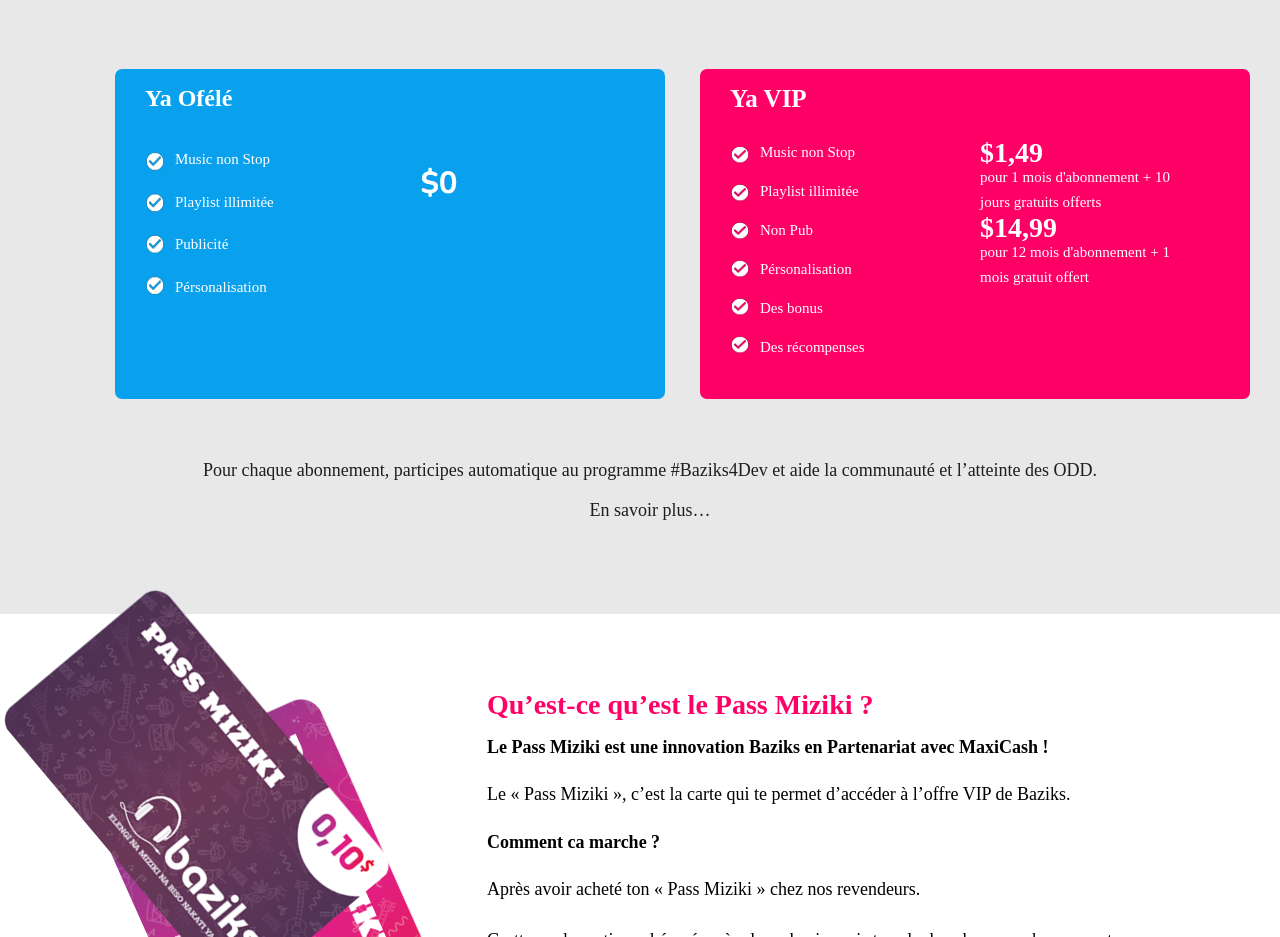
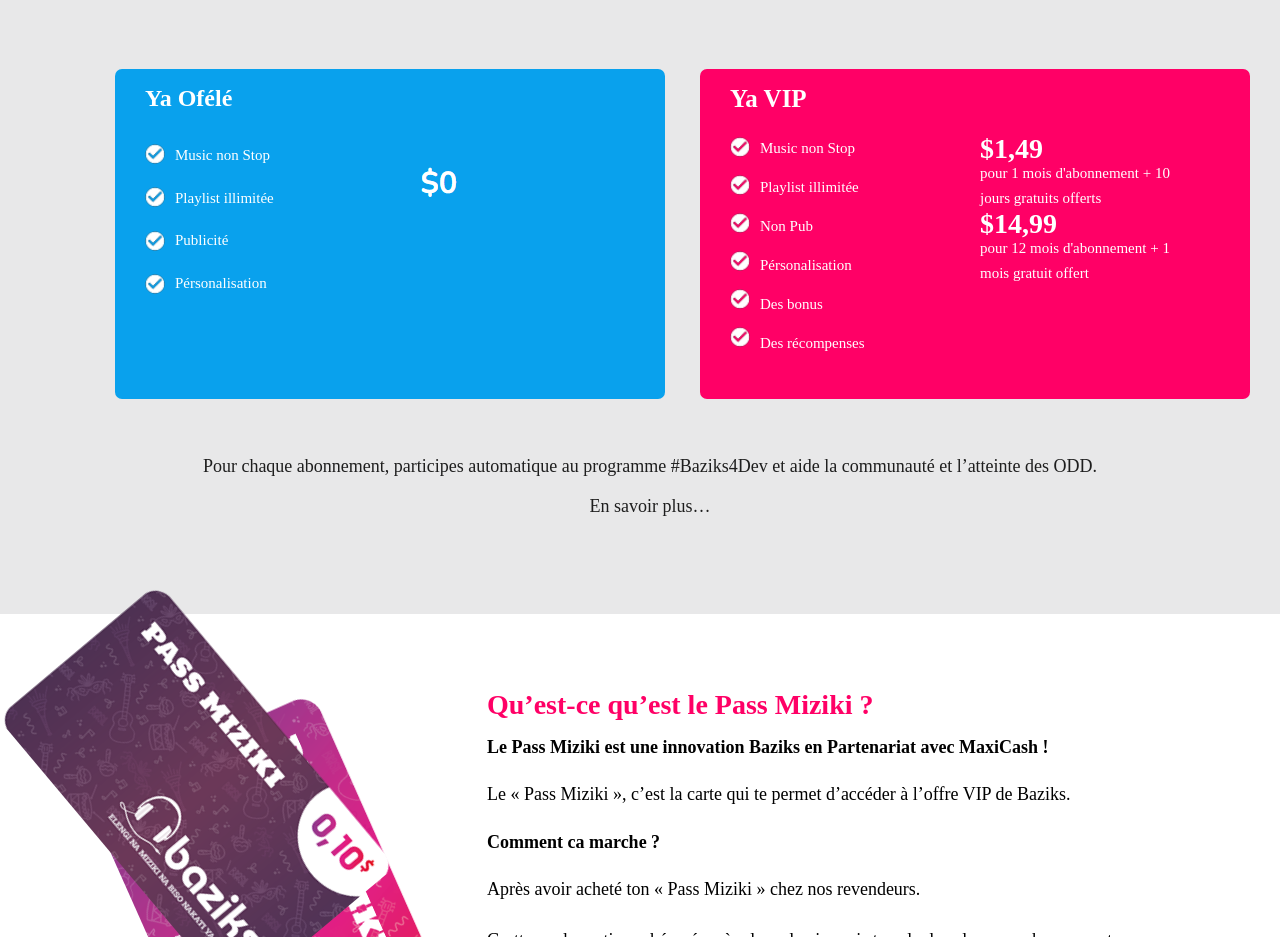
Before and after one commit to abraham241/html2, a plain HTML site: page index.html in a window 1280 px wide. Shown: the part 3420-4357 px from the top of the page. Drawn offline with Linux system fonts and the light colour scheme; a web font is replaced by a local one.

Commit message:
checkout

```diff
--- a/bazik.css
+++ b/bazik.css
@@ -485,9 +485,13 @@
 }
 
 #ligne1{
+    height: 150px;
     position: relative;
     left: 30px;
-    top: 15px;
+    top: 10px;
+    justify-content: space-between;
+    display: flex;
+    flex-direction: column;
 }
 
 #hu{
@@ -555,8 +559,12 @@
 
 #ligne2{
     position: relative;
-    top: 50px;
+    top: 40px;
     left: 30px;
+    height: 210px;
+    justify-content: space-between;
+    display: flex;
+    flex-direction: column;
 }
 
 #pa{
--- a/index.html
+++ b/index.html
@@ -276,7 +276,11 @@
                         <img src="p10.png">
                     </div>
                     <div id="ligne1">
-                        <img src="lignebleu.png" style="height:150px ; width: 20px" >
+                        <!-- <img src="lignebleu.png" style="height:150px ; width: 20px" > -->
+                            <img src="checkbox.png" style="height: 20px ; width: 20px">
+                            <img src="checkbox.png" style="height: 20px ; width: 20px">
+                            <img src="checkbox.png" style="height: 20px ; width: 20px">
+                            <img src="checkbox.png" style="height: 20px ; width: 20px">
                     </div>
                     <div id="zz">
                     <p>Music non Stop <br>
@@ -293,7 +297,13 @@
                     <div class="pterose1">
                         <h2>Ya VIP</h2>
                         <div id="ligne2">
-                            <img src="lignerose.png"style="height: 210px; width: 20px;" >
+                            <!-- <img src="lignerose.png"style="height: 210px; width: 20px;" > -->
+                            <img src="checkbox.png" style="height: 20px ; width: 20px">
+                            <img src="checkbox.png" style="height: 20px ; width: 20px">
+                            <img src="checkbox.png" style="height: 20px ; width: 20px">
+                            <img src="checkbox.png" style="height: 20px ; width: 20px">
+                            <img src="checkbox.png" style="height: 20px ; width: 20px">
+                            <img src="checkbox.png" style="height: 20px ; width: 20px">
                         </div>
                         <div id="zzz">
                         <p>Music non Stop <br>
```
